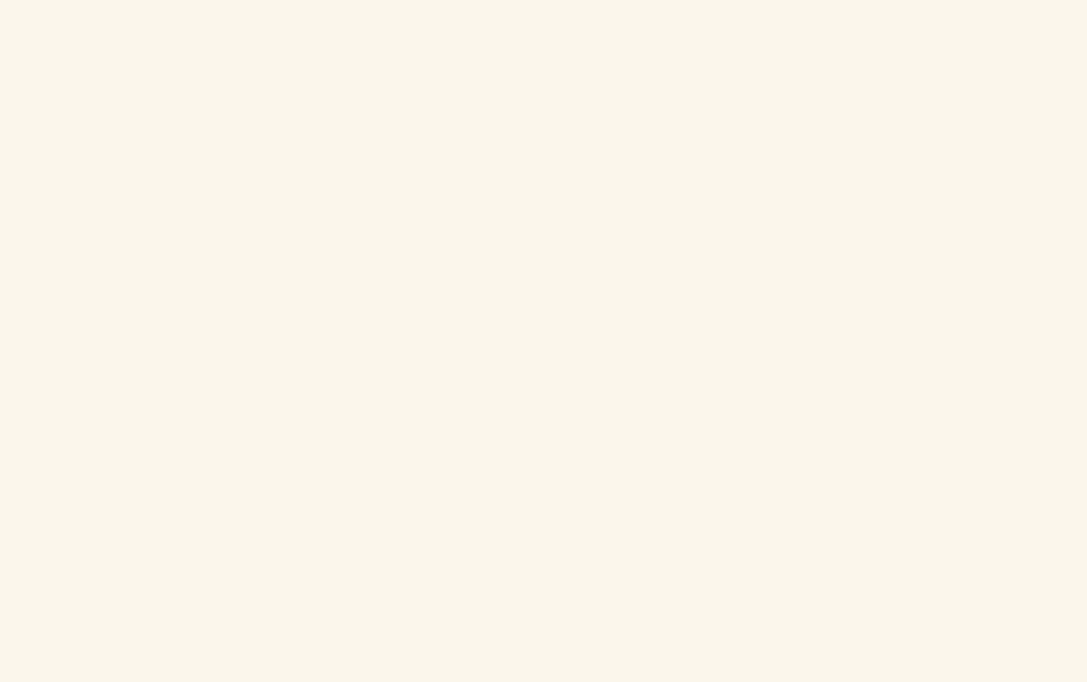
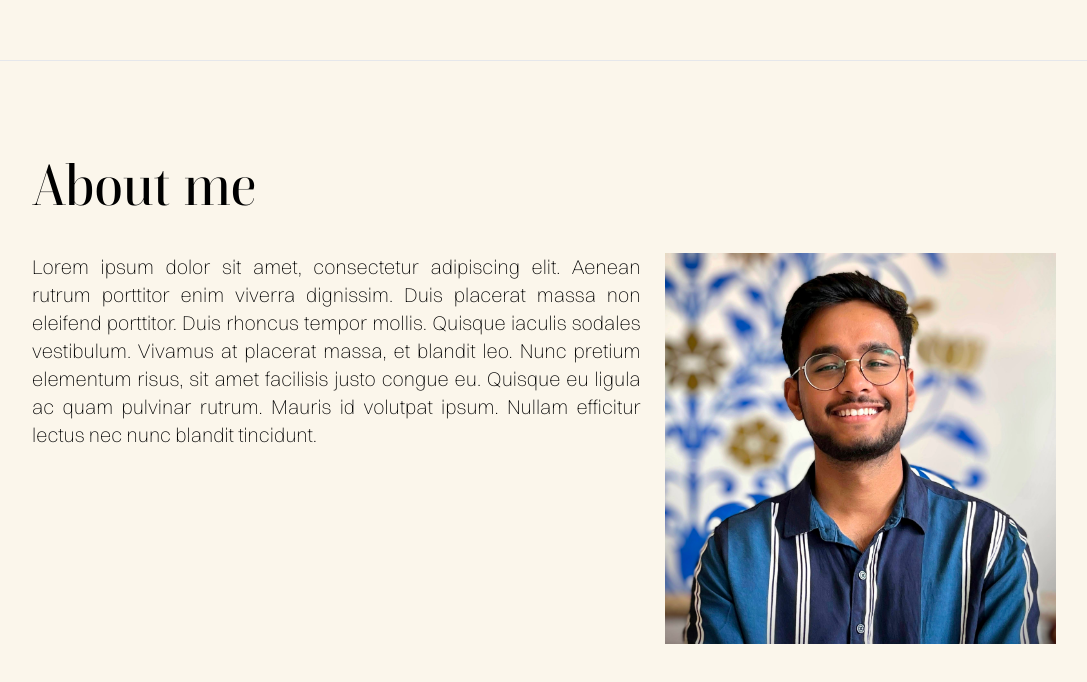
Before and after one commit to bossever/personal-website, a Next.js app: page / in a window 1280 px wide. Shown: the part 740-1422 px from the top of the page, without its empty margins (96-1183 px from the left). Before the commit the page ends 800 px from the top, so only its background shows below. Built offline with nearby package versions, Linux system fonts and the light colour scheme.

Commit message:
Add styles for Section component, create About section component

```diff
--- /dev/null
+++ b/src/app/_components/about/About.tsx
@@ -0,0 +1,34 @@
+import Image from "next/image";
+import Section from "../shared/Section";
+import Typography from "../shared/Typography";
+import pic from "../../../../public/images/ayushman-picture.jpeg";
+import glyph from "../../../../public/images/headshot-glyph.svg";
+
+export default function About() {
+  return (
+    <Section title="About me" id="about-me">
+      <div className="flex flex-col gap-6 tablet:flex-row-reverse">
+        <div className="p-10 relative tablet:p-0">
+          <Image
+            className="absolute top-0 left-0 w-full -z-10 tablet:hidden"
+            src={glyph}
+            alt=""
+          />
+          <Image
+            className="w-full"
+            src={pic}
+            alt="A picture of Ayushman Sachan, such a handsome lad!"
+          />
+        </div>
+        <Typography level="paragraph" extra={{
+          textAlign: 'justify'
+        }}>
+          Lorem ipsum dolor sit amet, consectetur adipiscing elit. Aenean rutrum porttitor enim viverra dignissim.
+          Duis placerat massa non eleifend porttitor. Duis rhoncus tempor mollis. Quisque iaculis sodales vestibulum.
+          Vivamus at placerat massa, et blandit leo. Nunc pretium elementum risus, sit amet facilisis justo congue eu.
+          Quisque eu ligula ac quam pulvinar rutrum. Mauris id volutpat ipsum. Nullam efficitur lectus nec nunc blandit tincidunt.
+        </Typography>
+      </div>
+    </Section>
+  );
+}
--- a/src/app/_components/home/Home.tsx
+++ b/src/app/_components/home/Home.tsx
@@ -7,7 +7,7 @@ import glyphThin from "./../../../../public/images/glyph-thin.svg";
 
 export default function Home() {
   return (
-    <main className="w-full h-lvh flex justify-center items-center px-12">
+    <main className="w-full min-h-[800px] max-h-[1200px] h-lvh flex justify-center items-center px-12">
       <div className="relative flex flex-col gap-4 max-w-2/3 p-2 tablet:p-6 laptop:p-8 desktop:p-10">
         <h1
           className={`${boska.className} ${styles.title} antialiased text-center dark:text-[#ebf0fa] font-medium text-6xl tablet:text-6xl laptop:text-7xl desktop:text-8xl`}
--- a/src/app/_components/shared/Section.tsx
+++ b/src/app/_components/shared/Section.tsx
@@ -2,14 +2,15 @@ import Typography from "./Typography";
 
 type SectionProps = {
   title: string;
-  content: React.ReactNode;
+  children: React.ReactNode;
+  id: string;
 };
 
-export default function Section({ title, content }: SectionProps) {
+export default function Section({ title, children, id }: SectionProps) {
   return (
-    <section>
+    <section id={id} className="min-h-[800px] max-h-[1200px] h-lvh flex flex-col border-t dark:border-t-[#00000020] px-14 py-16 gap-6 tablet:gap-8 laptop:gap-10 tablet:px-24 tablet:py-20 laptop:px-32 laptop:py-24">
       <Typography level="heading">{title}</Typography>
-      <main>{content}</main>
+      <main className="flex-grow">{children}</main>
     </section>
   );
 }
--- a/src/app/_components/shared/Typography.tsx
+++ b/src/app/_components/shared/Typography.tsx
@@ -15,7 +15,7 @@ export default function Typography({
   if (level == "heading") {
     return (
       <h2
-        className={`${boska.className} antialiased font-medium text-3xl tablet:text-5xl laptop:text-5xl dark:text-[#ebf0fa]`}
+        className={`${boska.className} antialiased font-medium text-4xl tablet:text-5xl laptop:text-[56px] dark:text-[#ebf0fa]`}
         style={extra}
       >
         {children}
--- a/src/app/page.tsx
+++ b/src/app/page.tsx
@@ -1,3 +1,4 @@
+import About from "./_components/about/About";
 import Home from "./_components/home/Home";
 import Navbar from "./_components/shared/Navbar";
 
@@ -6,6 +7,7 @@ export default function Page() {
     <>
       <Navbar />
       <Home />
+      <About />
     </>
   );
 }
```
Also changed, not shown: public/images/ayushman-picture.jpeg (added), public/images/headshot-glyph.svg (added).
